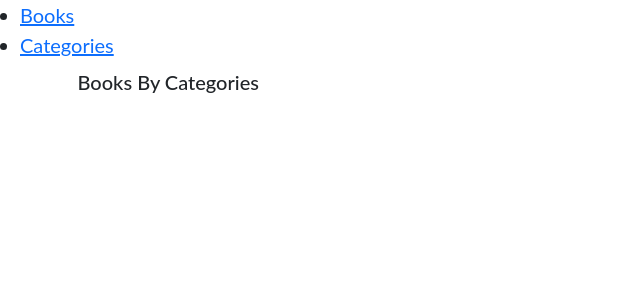
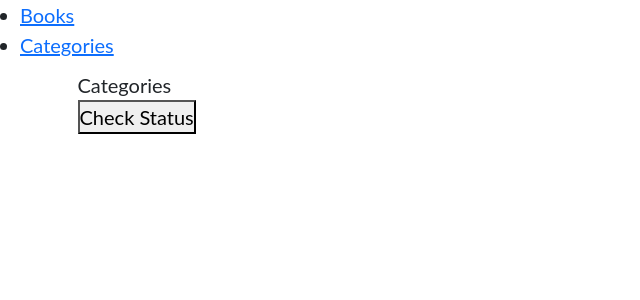
Before and after one commit to fernando-silvabr66/Bookstore, a React (Create React App) app: page /Bookstore/categories in a window 1280 px wide. Shown: the top 300 px of the page, without its empty margins (0-640 px from the left). Built offline with nearby package versions, Linux system fonts and the light colour scheme.

Commit message:
Update Categories features

```diff
--- a/src/components/AddBook.jsx
+++ b/src/components/AddBook.jsx
@@ -8,7 +8,7 @@ const AddBook = () => {
 
   const [title, setTitle] = useState('');
   const [author, setAuthor] = useState('');
-  const [category, setCategory] = useState('');
+  const [category, setCategory] = useState('Action');
 
   const addBookToStore = (e) => {
     e.preventDefault();
--- a/src/pages/Categories.jsx
+++ b/src/pages/Categories.jsx
@@ -1,5 +1,23 @@
 import React from 'react';
+import { useDispatch, useSelector } from 'react-redux';
+import { checkStatus } from '../redux/categories/categories';
+import styles from '../style/Categories.css';
 
-const Categories = () => <h2>Books By Categories</h2>;
+function Categories() {
+  const dispatch = useDispatch();
+  const status = useSelector((state) => state.statusReducer);
+
+  function checkStatusHandler() {
+    dispatch(checkStatus());
+  }
+
+  return (
+    <div className={styles['categories-section']}>
+      <div className={styles.heading}>Categories</div>
+      <div className={styles.status}>{status}</div>
+      <button className={styles['check-status']} type="button" onClick={checkStatusHandler}>Check Status</button>
+    </div>
+  );
+}
 
 export default Categories;
--- /dev/null
+++ b/src/redux/categories/categories.js
@@ -0,0 +1,18 @@
+const initialState = [];
+
+const CHECK_STATUS = 'CHECK_STATUS';
+
+export const checkStatus = () => ({
+  type: CHECK_STATUS,
+});
+
+const statusReducer = (state = initialState, actions) => {
+  switch (actions.type) {
+    case CHECK_STATUS:
+      return 'Under Construction';
+    default:
+      return state;
+  }
+};
+
+export default statusReducer;
--- /dev/null
+++ b/src/style/Categories.css
@@ -0,0 +1,34 @@
+.categories-section {
+  display: flex;
+  flex-direction: column;
+  width: 70%;
+  justify-content: center;
+  align-items: center;
+}
+
+.heading {
+  font-family: 'Montserrat', sans-serif;
+  font-size: 2.5rem;
+  color: #121212;
+}
+
+.status {
+  font-family: 'RobotoSlab', sans-serif;
+  font-size: 2rem;
+  color: #121212;
+  height: 12rem;
+  display: flex;
+  justify-content: center;
+  align-items: center;
+}
+
+.check-status {
+  width: 11.5rem;
+  height: 2.063rem;
+  padding: 0.438rem 1.188rem 0.5rem 1.375rem;
+  border-radius: 3px;
+  background-color: #0290ff;
+  border: 0;
+  color: #fff;
+  cursor: pointer;
+}
```
